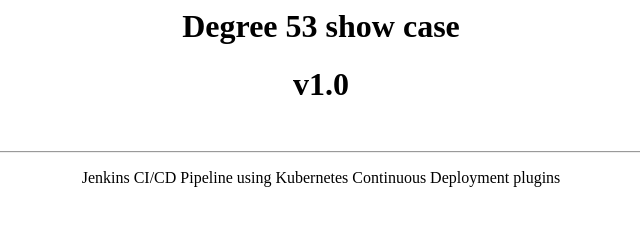
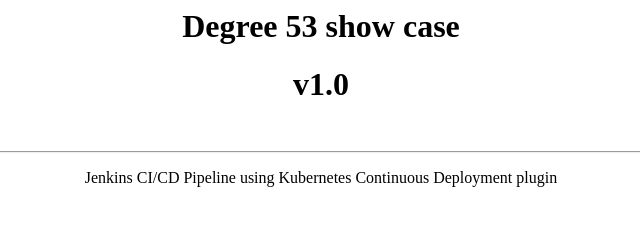
Before and after one commit to GNSunny/cicd, a plain HTML site: page index.html in a window 1280 px wide. Shown: the full height of the page, 319-959 px from the left. Drawn offline with Linux system fonts and the light colour scheme.

Commit message:
Update index.html

```diff
--- a/index.html
+++ b/index.html
@@ -2,6 +2,6 @@
 	<h1>Degree 53 show case</h1>
 	<h1>v1.0</h1>
 	<br><hr>
-	<p>Jenkins CI/CD Pipeline using Kubernetes Continuous Deployment plugins</p>
+	<p>Jenkins CI/CD Pipeline using Kubernetes Continuous Deployment plugin</p>
 
 </center>
```
